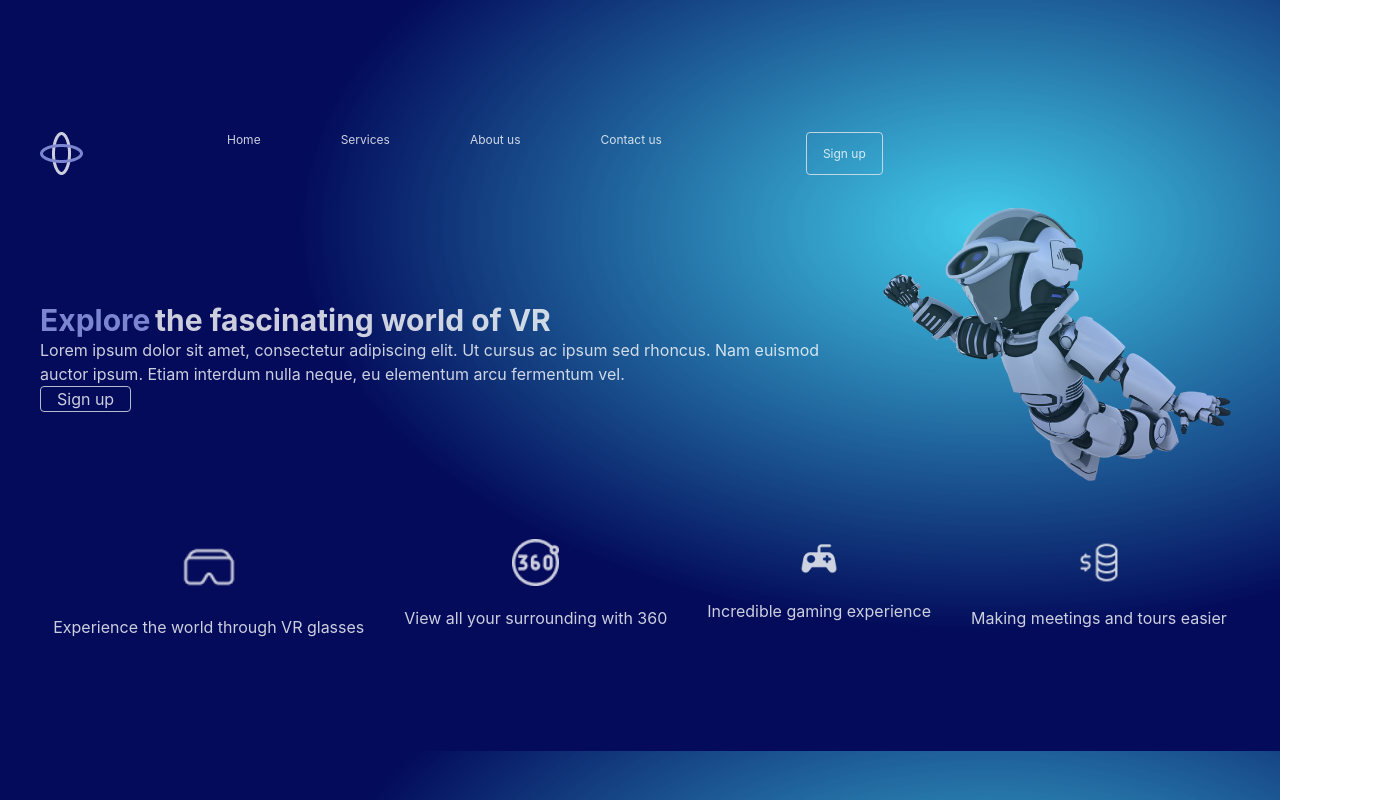
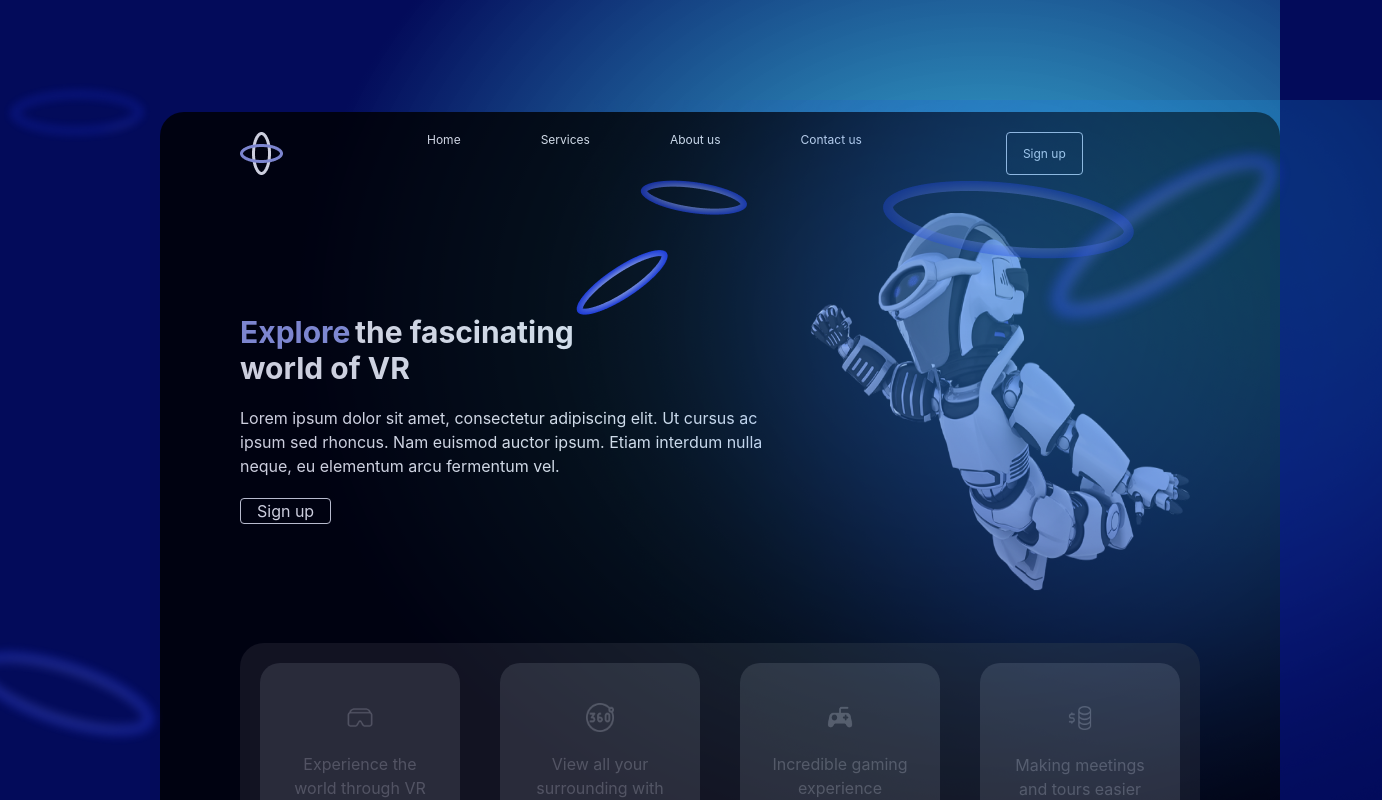
Before and after one commit to Alazar-dev/vr-landing-page, a React (Create React App) app: page / in a window 1280 px wide. Shown: the top 800 px of the page, 1382 px wide, since content can reach past the window. Built offline with nearby package versions, Linux system fonts and the light colour scheme.

Commit message:
finished layout

```diff
--- a/src/components/Landing.js
+++ b/src/components/Landing.js
@@ -1,13 +1,24 @@
 import Header from "./Header";
 import Robot from "../assets/img/robot.png";
 import ViewServices from "./ViewServices";
+import {
+  eclipse1,
+  eclipse2,
+  eclipse3,
+  eclipse4,
+  eclipse5,
+  eclipse6,
+  eclipse7,
+} from "../assets/images";
 
 export default function Landing() {
   return (
-    <div>
+    <div className="App bg-black px-20 pb-20 rounded-3xl">
       <Header />
       <div className="flex items-center">
-        <div>
+        <img className="eclipse-7" src={eclipse7} alt="" />
+        <img className="eclipse-6" src={eclipse6} alt="" />
+        <div className="w-98">
           <div className="flex">
             <p
               className="text-white text-3xl font-bold"
@@ -17,10 +28,11 @@ export default function Landing() {
             </p>
             &nbsp;
             <span className="text-white text-3xl font-bold">
-              the fascinating world of VR
+              the fascinating
             </span>
           </div>
-          <p className="text-white">
+          <span className="text-white text-3xl font-bold">world of VR</span>
+          <p className="text-white py-5">
             Lorem ipsum dolor sit amet, consectetur adipiscing elit. Ut cursus
             ac ipsum sed rhoncus. Nam euismod auctor ipsum. Etiam interdum nulla
             neque, eu elementum arcu fermentum vel.
@@ -30,7 +42,12 @@ export default function Landing() {
           </button>
         </div>
         <div>
-          <img src={Robot} alt="" />
+          <img className="eclipse-3" src={eclipse3} alt="" />
+          <img className="eclipse-1" src={eclipse1} alt="" />
+          <img className="eclipse-2" src={eclipse2} alt="" />
+          <img className="hero-img" src={Robot} alt="" />
+          <img className="eclipse-4" src={eclipse4} alt="" />
+          <img className="eclipse-5" src={eclipse5} alt="" />
         </div>
       </div>
       <ViewServices />
--- a/src/components/ViewServices.js
+++ b/src/components/ViewServices.js
@@ -5,22 +5,28 @@ import Finance from "../assets/img/finance.png";
 
 export default function ViewServices() {
   return (
-    <div className="flex justify-center space-x-10">
-      <div className="flex flex-col space-y-100 items-center">
+    <div className="services-bg flex justify-center space-x-10 p-5 rounded-3xl">
+      <div className="service-bg flex flex-col items-center">
         <img className="service-img" src={Glasses} alt="" />
-        <p className="text-white">Experience the world through VR glasses</p>
+        <p className="text-white text-center">
+          Experience the world through VR glasses
+        </p>
       </div>
-      <div className="flex flex-col space-y-100 items-center w-22">
+      <div className="service-bg flex flex-col space-y-100 items-center">
         <img className="service-img" src={Resolution} alt="" />
-        <p className="text-white">View all your surrounding with 360</p>
+        <p className="text-white text-center">
+          View all your surrounding with 360
+        </p>
       </div>
-      <div className="flex flex-col space-y-100 items-center w-22">
+      <div className="service-bg flex flex-col space-y-100 items-center">
         <img className="service-img" src={Game} alt="" />
-        <p className="text-white">Incredible gaming experience</p>
+        <p className="text-white text-center">Incredible gaming experience</p>
       </div>
-      <div className="flex flex-col space-y-100 items-center w-22">
+      <div className="service-bg flex flex-col space-y-100 items-center">
         <img className="service-img" src={Finance} alt="" />
-        <p className="text-white">Making meetings and tours easier</p>
+        <p className="text-white text-center">
+          Making meetings and tours easier
+        </p>
       </div>
     </div>
   );
```
